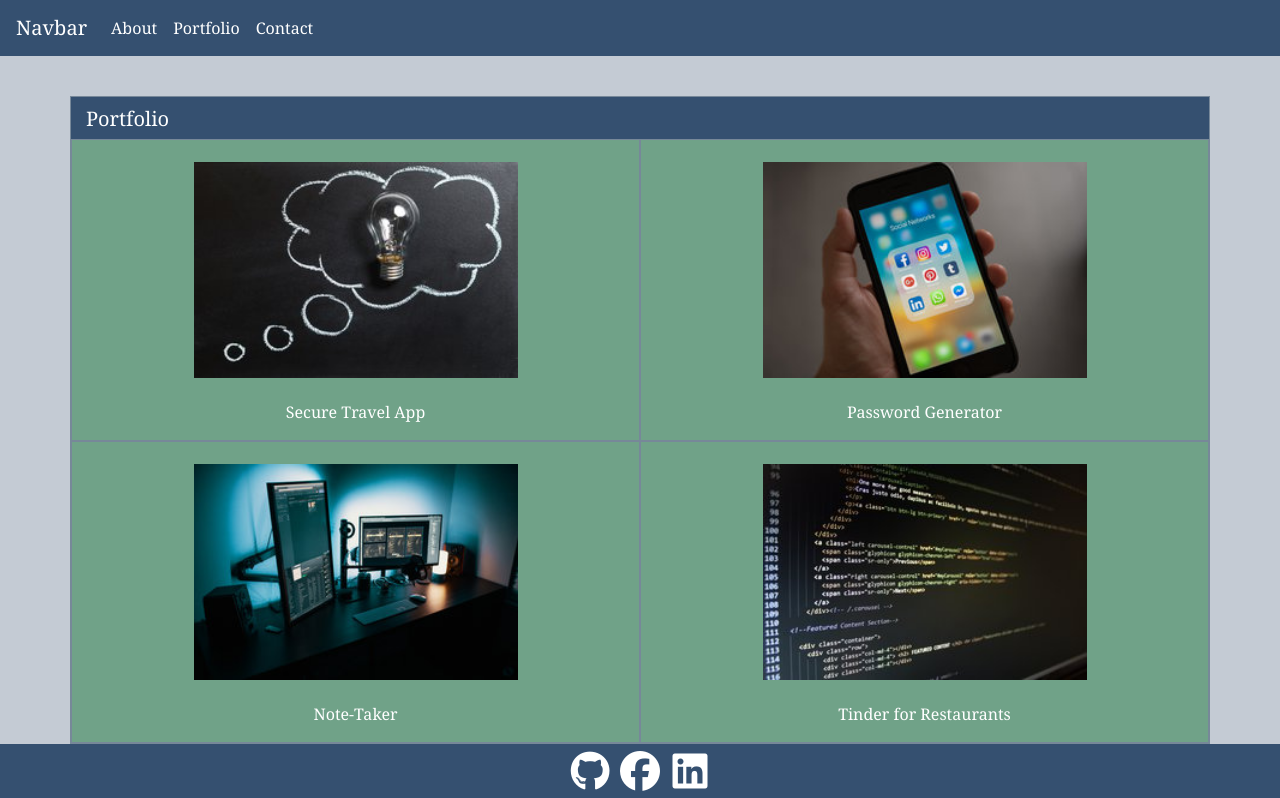
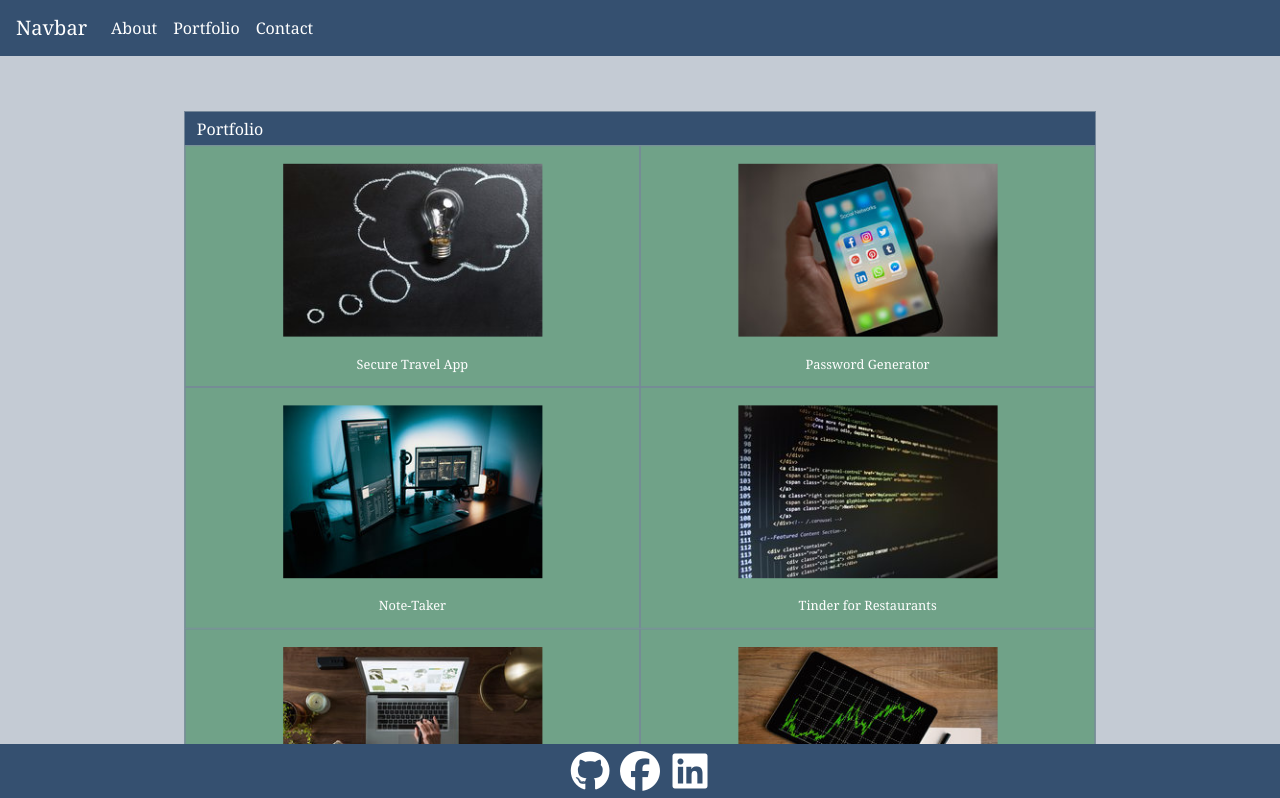
Before and after one commit to nickgusd/React-Portfolio, a React (Create React App) app in the folder portfolio/: page /portfolio in a window 1280 px wide. Shown: the top 798 px of the page. Built offline with nearby package versions, Linux system fonts and the light colour scheme.

Commit message:
updated portfolio page

```diff
--- a/portfolio/src/components/Portfolio/style.css
+++ b/portfolio/src/components/Portfolio/style.css
@@ -1,6 +1,9 @@
 .portfolio-container {
-    margin-top: 40px;
     border: 1px solid lightslategray;
+    transform: scale(.8);
+    margin-bottom: 40px;
+    margin-top: -40px;
+
 }
 
 .portfolio-header {
```
